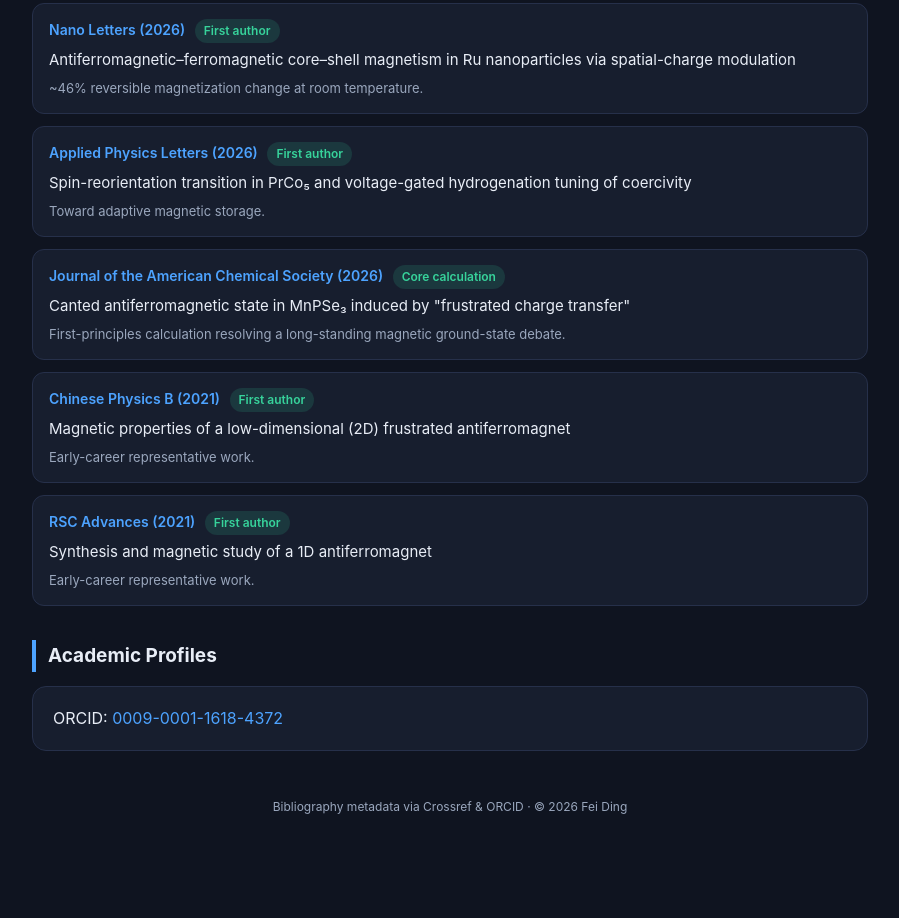
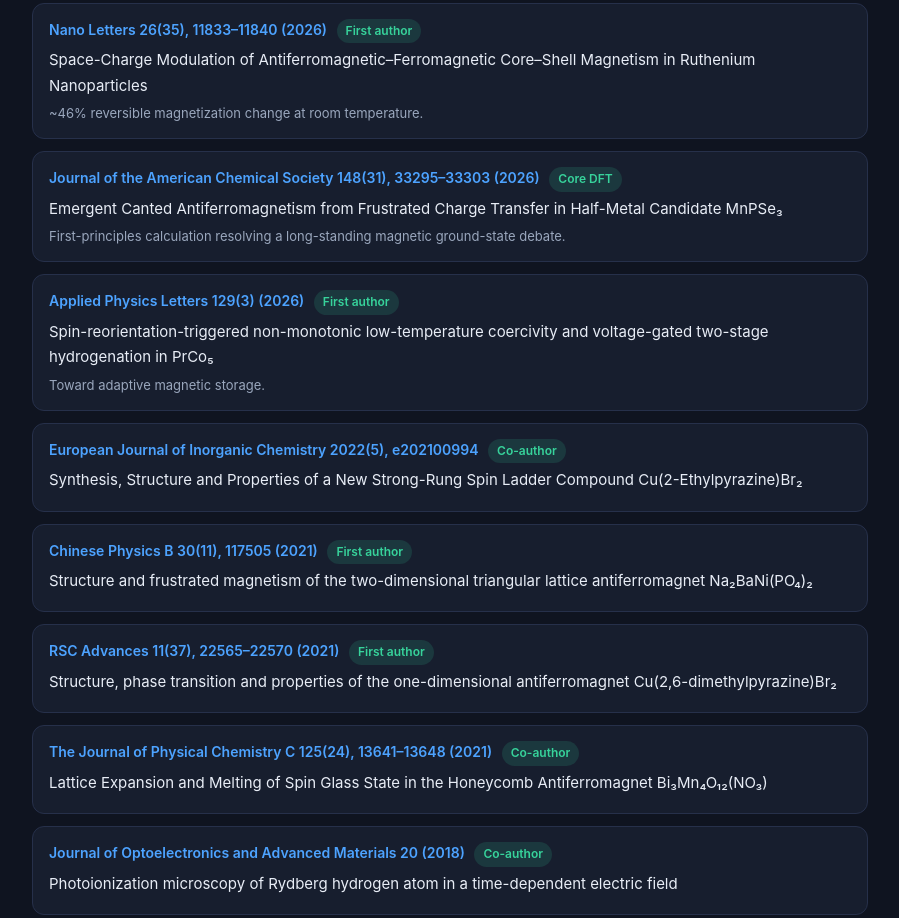
Before and after one commit to qita002/academic-homepage, a plain HTML site: page index.html in a window 1280 px wide. Shown: the part 1022-1940 px from the top of the page, without its empty margins (190-1089 px from the left). Before the commit the page ends 1900 px from the top, so only its background shows below. Drawn offline with Linux system fonts and the light colour scheme.

Commit message:
Replace publications with real titles, volumes and pages

```diff
--- a/index.html
+++ b/index.html
@@ -99,33 +99,46 @@
     <h2>Selected Publications</h2>
 
     <div class="pub">
-      <div class="j">Nano Letters (2026) <span class="pill">First author</span></div>
-      <div class="t">Antiferromagnetic–ferromagnetic core–shell magnetism in Ru nanoparticles via spatial-charge modulation</div>
+      <div class="j">Nano Letters 26(35), 11833–11840 (2026) <span class="pill">First author</span></div>
+      <div class="t">Space-Charge Modulation of Antiferromagnetic–Ferromagnetic Core–Shell Magnetism in Ruthenium Nanoparticles</div>
       <div class="m">~46% reversible magnetization change at room temperature.</div>
     </div>
 
     <div class="pub">
-      <div class="j">Applied Physics Letters (2026) <span class="pill">First author</span></div>
-      <div class="t">Spin-reorientation transition in PrCo₅ and voltage-gated hydrogenation tuning of coercivity</div>
+      <div class="j">Journal of the American Chemical Society 148(31), 33295–33303 (2026) <span class="pill">Core DFT</span></div>
+      <div class="t">Emergent Canted Antiferromagnetism from Frustrated Charge Transfer in Half-Metal Candidate MnPSe₃</div>
+      <div class="m">First-principles calculation resolving a long-standing magnetic ground-state debate.</div>
+    </div>
+
+    <div class="pub">
+      <div class="j">Applied Physics Letters 129(3) (2026) <span class="pill">First author</span></div>
+      <div class="t">Spin-reorientation-triggered non-monotonic low-temperature coercivity and voltage-gated two-stage hydrogenation in PrCo₅</div>
       <div class="m">Toward adaptive magnetic storage.</div>
     </div>
 
     <div class="pub">
-      <div class="j">Journal of the American Chemical Society (2026) <span class="pill">Core calculation</span></div>
-      <div class="t">Canted antiferromagnetic state in MnPSe₃ induced by "frustrated charge transfer"</div>
-      <div class="m">First-principles calculation resolving a long-standing magnetic ground-state debate.</div>
+      <div class="j">European Journal of Inorganic Chemistry 2022(5), e202100994 <span class="pill">Co-author</span></div>
+      <div class="t">Synthesis, Structure and Properties of a New Strong-Rung Spin Ladder Compound Cu(2-Ethylpyrazine)Br₂</div>
     </div>
 
     <div class="pub">
-      <div class="j">Chinese Physics B (2021) <span class="pill">First author</span></div>
-      <div class="t">Magnetic properties of a low-dimensional (2D) frustrated antiferromagnet</div>
-      <div class="m">Early-career representative work.</div>
+      <div class="j">Chinese Physics B 30(11), 117505 (2021) <span class="pill">First author</span></div>
+      <div class="t">Structure and frustrated magnetism of the two-dimensional triangular lattice antiferromagnet Na₂BaNi(PO₄)₂</div>
     </div>
 
     <div class="pub">
-      <div class="j">RSC Advances (2021) <span class="pill">First author</span></div>
-      <div class="t">Synthesis and magnetic study of a 1D antiferromagnet</div>
-      <div class="m">Early-career representative work.</div>
+      <div class="j">RSC Advances 11(37), 22565–22570 (2021) <span class="pill">First author</span></div>
+      <div class="t">Structure, phase transition and properties of the one-dimensional antiferromagnet Cu(2,6-dimethylpyrazine)Br₂</div>
+    </div>
+
+    <div class="pub">
+      <div class="j">The Journal of Physical Chemistry C 125(24), 13641–13648 (2021) <span class="pill">Co-author</span></div>
+      <div class="t">Lattice Expansion and Melting of Spin Glass State in the Honeycomb Antiferromagnet Bi₃Mn₄O₁₂(NO₃)</div>
+    </div>
+
+    <div class="pub">
+      <div class="j">Journal of Optoelectronics and Advanced Materials 20 (2018) <span class="pill">Co-author</span></div>
+      <div class="t">Photoionization microscopy of Rydberg hydrogen atom in a time-dependent electric field</div>
     </div>
   </section>
 
```
